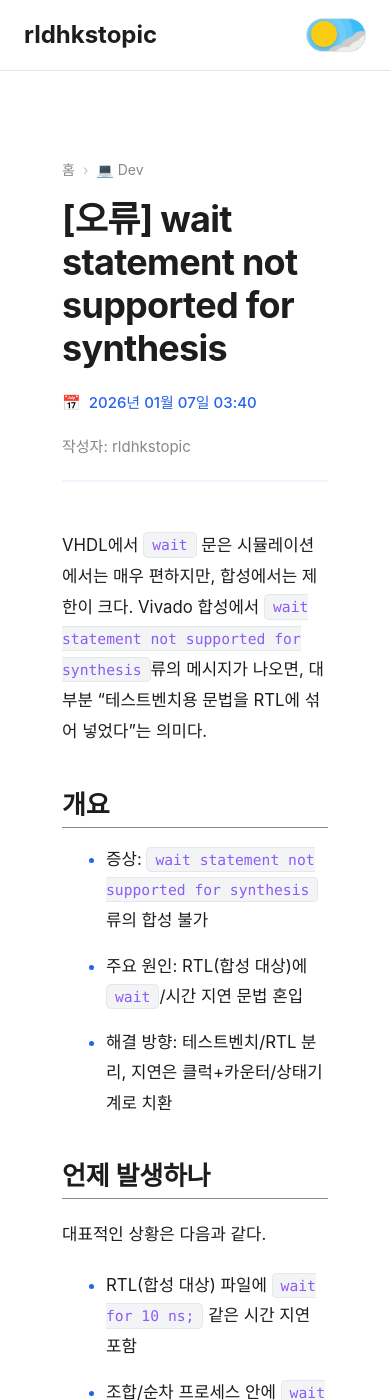
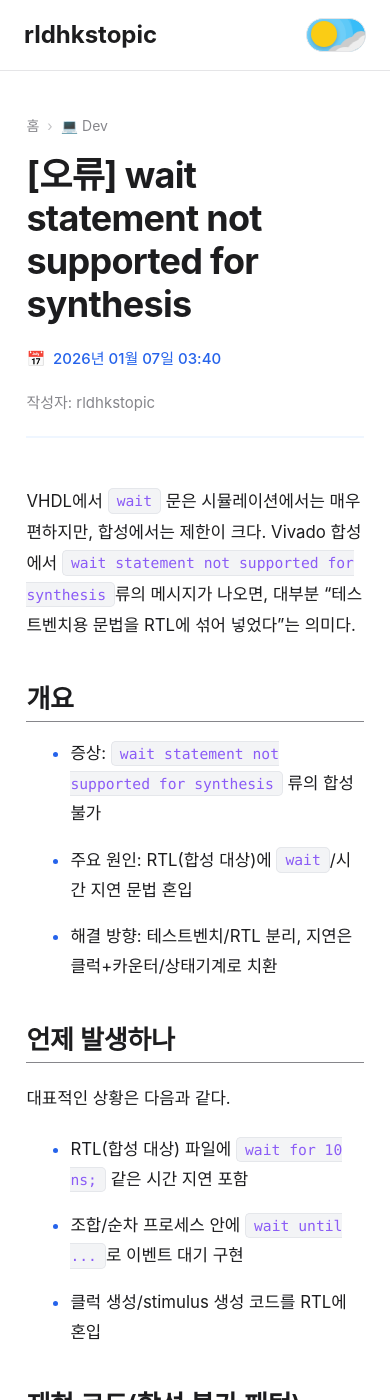
Before and after one commit to rldhkstopic/rldhkstopic.github.io, a Jekyll site: the page built from _posts/2026-01-07-vhdl-wait-statement-not-synthesizable.md, in a window 390 px wide and 1400 px high. Built offline with Jekyll 4.4.1, drawn with Linux system fonts in a browser that asks for light colours; nearby versions of some CDN libraries; a style sheet for code colours, icons or effects is not loaded.

Commit message:
[v0.0.4] Fix: widen post content on mobile by reducing padding

```diff
--- a/assets/css/main.css
+++ b/assets/css/main.css
@@ -2699,8 +2699,16 @@ article div[role="doc-endnotes"] {
     padding: 1rem 16px;
   }
 
+  /* 모바일/태블릿에서 본문 폭이 너무 좁아지지 않도록 패딩을 축소 */
   .post {
-    padding: 2rem 1.5rem;
+    padding: 1.75rem 1.25rem;
+  }
+  /* dev 글은 .post-container-wide .post가 더 높은 우선순위라 별도 오버라이드 필요 */
+  .post-container-wide .post {
+    padding: 1.75rem 1.25rem;
+  }
+  .post-container {
+    gap: 1.5rem;
   }
 
   /* 모바일/태블릿에서 목차 숨기기 */
@@ -2718,6 +2726,16 @@ article div[role="doc-endnotes"] {
 
 /* 모바일 (768px 이하) - 추가 스타일 */
 @media (max-width: 768px) {
+  .wrapper {
+    padding: 0 14px;
+  }
+
+  .post {
+    padding: 1.5rem 1rem;
+  }
+  .post-container-wide .post {
+    padding: 1.5rem 1rem;
+  }
 
   .post-item {
     padding: 1rem;
@@ -2740,9 +2758,16 @@ article div[role="doc-endnotes"] {
 
 @media (max-width: 480px) {
   .wrapper {
-    padding: 0 14px;
+    padding: 0 12px;
   }
   .home {
     padding: 1rem 14px;
   }
-}
+
+  .post {
+    padding: 1.25rem 0.9rem;
+  }
+  .post-container-wide .post {
+    padding: 1.25rem 0.9rem;
+  }
+}
```
Also changed, not shown: CHANGELOG.md, 1 other file.
